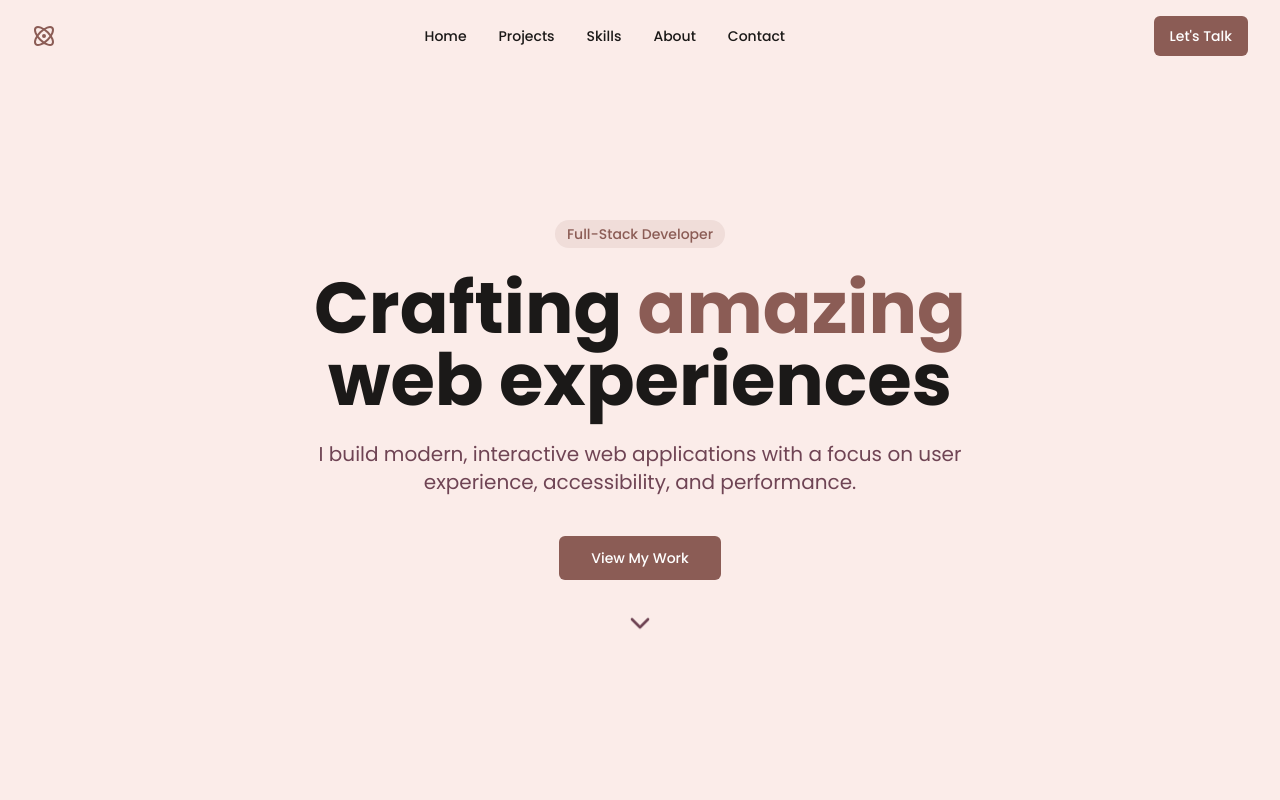
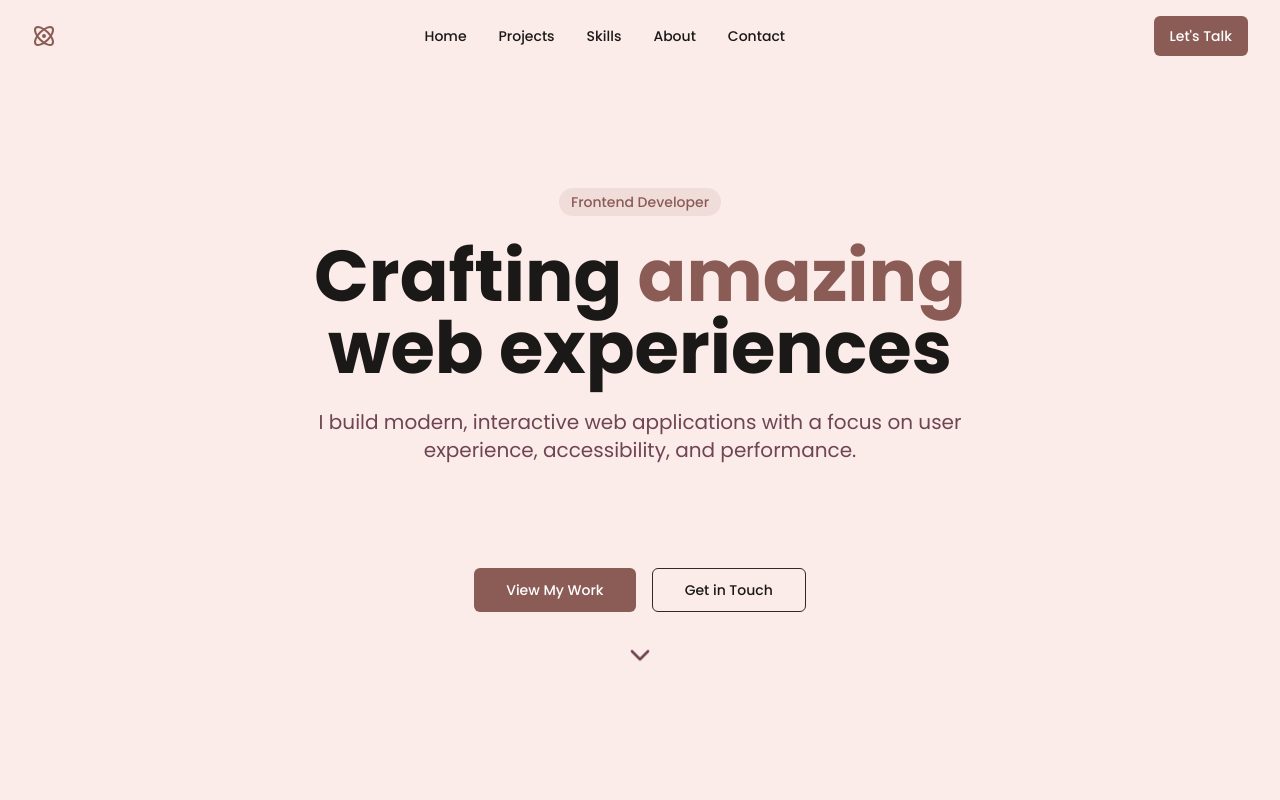
Before and after one commit to BarriosXJavier/portfolio, a Next.js app: page / in a window 1280 px wide. Shown: the top 800 px of the page. Built offline with nearby package versions, Linux system fonts and the light colour scheme.

Commit message:
Add: Typewriter effect to the hero section

```diff
--- a/src/components/ui/shared/herosection.tsx
+++ b/src/components/ui/shared/herosection.tsx
@@ -1,12 +1,38 @@
-"use client";
+'use client';
 
-import React from "react";
-import { Button } from "@/components/ui/button";
-import { motion } from "framer-motion";
-import { ChevronDown } from "lucide-react";
-import { Link as ScrollLink } from "react-scroll";
+import React, { useState, useEffect } from 'react';
+import { Button } from '@/components/ui/button';
+import { motion } from 'framer-motion';
+import { ChevronDown } from 'lucide-react';
+import { Link as ScrollLink } from 'react-scroll';
 
 export function HeroSection() {
+  const text = "I build modern, interactive web applications with a focus on user experience, accessibility, and performance.";
+  const [typedText, setTypedText] = useState('');
+  const [showCursor, setShowCursor] = useState(true);
+
+  useEffect(() => {
+    let intervalId: ReturnType<typeof setInterval>;
+    const timeoutId = setTimeout(() => {
+      let i = 0;
+      intervalId = setInterval(() => {
+        setTypedText(text.slice(0, i));
+        i++;
+        if (i > text.length) {
+          clearInterval(intervalId);
+          setShowCursor(false);
+        }
+      }, 50);
+    }, 500);
+
+    return () => {
+      clearTimeout(timeoutId);
+      if (intervalId) {
+        clearInterval(intervalId);
+      }
+    };
+  }, [text]);
+
   return (
     <section
       id="hero"
@@ -25,7 +51,7 @@ export function HeroSection() {
             transition={{ duration: 0.5 }}
           >
             <span className="inline-block px-3 py-1 rounded-full bg-primary/10 text-primary text-sm font-medium mb-6">
-              Full-Stack Developer
+              Frontend Developer
             </span>
           </motion.div>
 
@@ -39,15 +65,12 @@ export function HeroSection() {
             experiences
           </motion.h1>
 
-          <motion.p
-            className="text-muted-foreground text-lg md:text-xl max-w-2xl mx-auto mb-10"
-            initial={{ opacity: 0, y: 20 }}
-            animate={{ opacity: 1, y: 0 }}
-            transition={{ duration: 0.5, delay: 0.2 }}
+          <p
+            className="text-muted-foreground text-lg md:text-xl max-w-2xl mx-auto mb-10 min-h-[120px]"
           >
-            I build modern, interactive web applications with a focus on user
-            experience, accessibility, and performance.
-          </motion.p>
+            {typedText}
+            {showCursor && <span className="animate-pulse text-primary">|</span>}
+          </p>
 
           <motion.div
             className="flex flex-col sm:flex-row gap-4 justify-center mb-16"
@@ -66,9 +89,9 @@ export function HeroSection() {
                 View My Work
               </ScrollLink>
             </Button>
-            {/*<Button variant="outline" size="lg" asChild>
+            <Button variant='outline' size='lg' asChild>
               <ScrollLink
-                to="contact"
+                to='contact'
                 spy={true}
                 smooth={true}
                 offset={-50}
@@ -77,7 +100,6 @@ export function HeroSection() {
                 Get in Touch
               </ScrollLink>
             </Button>
-          */}
           </motion.div>
         </div>
 
```
